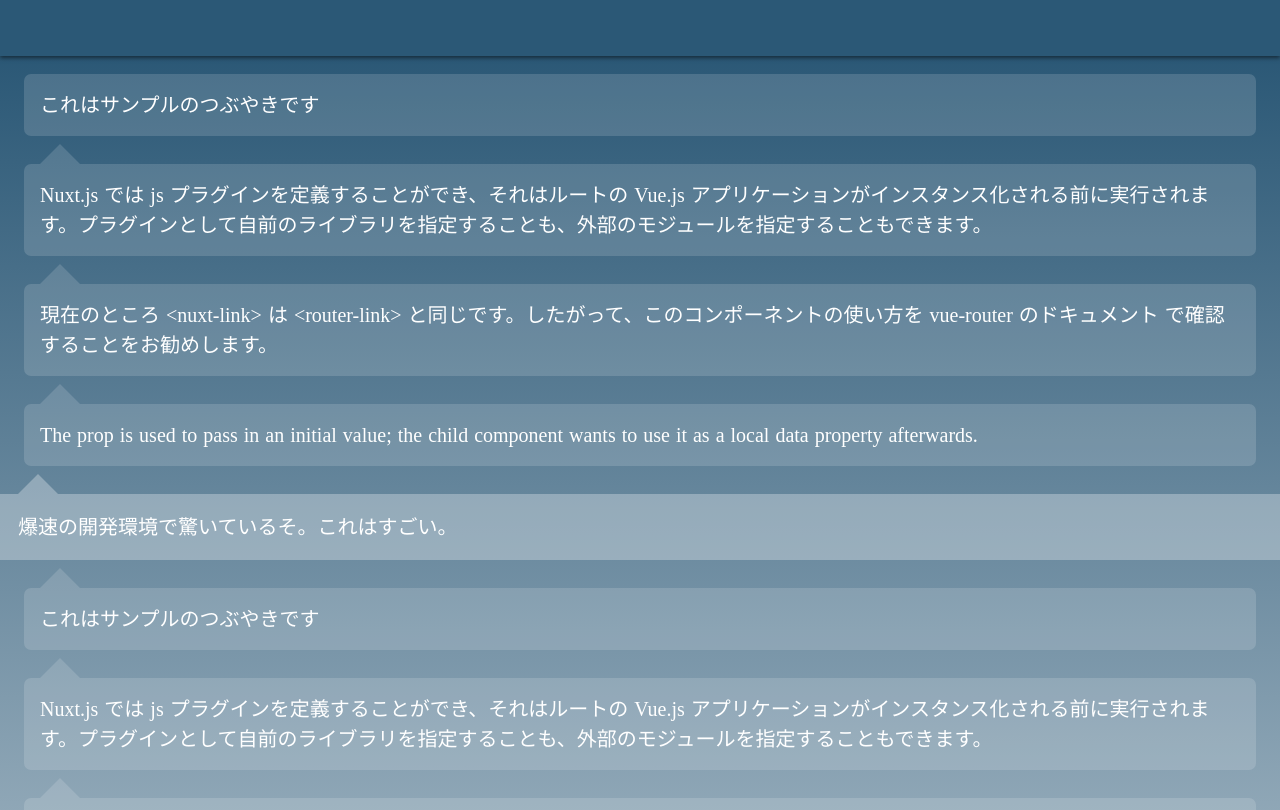
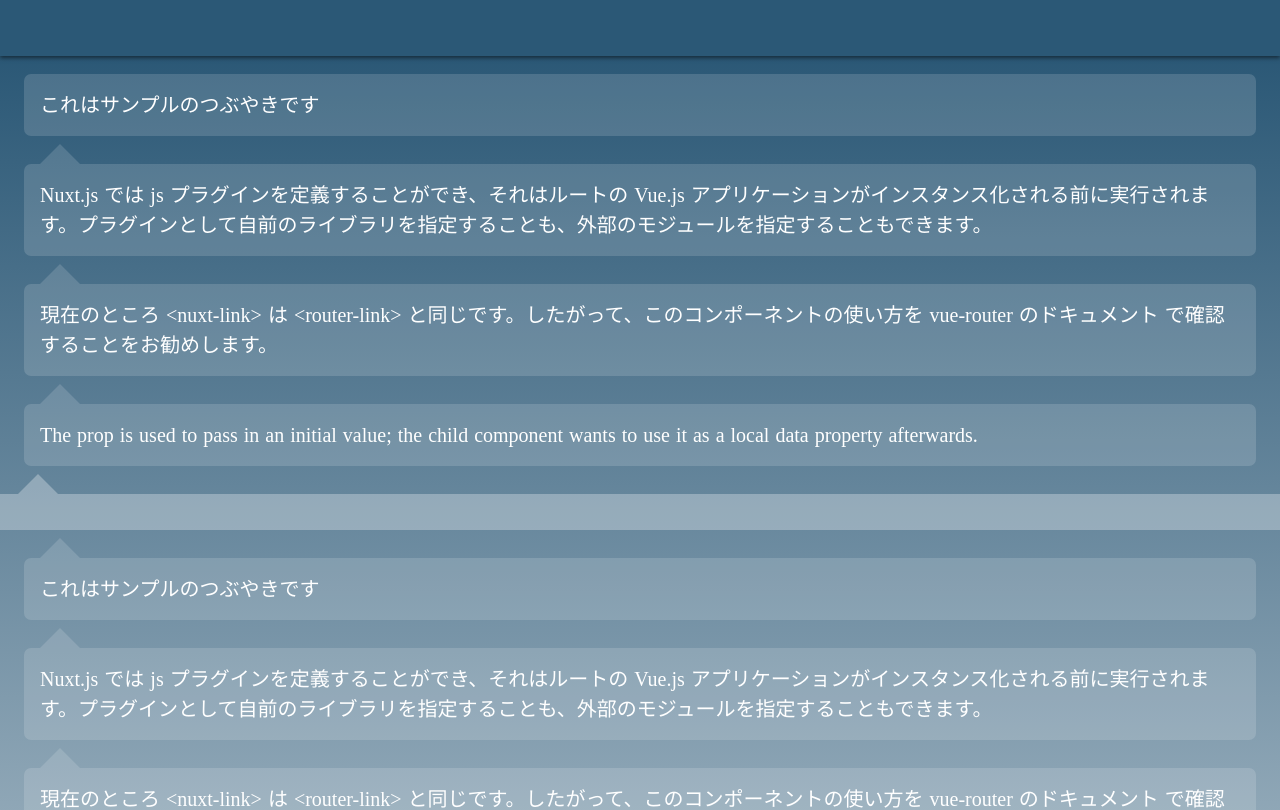
Before and after one commit to Spice-Z/DockHack-Nuxt, a Nuxt app: page /IDetail in a window 1280 px wide. Shown: the top 810 px of the page. Built offline with nearby package versions, Linux system fonts and the light colour scheme.

Commit message:
[update] vuex & heroku setting

```diff
--- a/components/Idea.vue
+++ b/components/Idea.vue
@@ -1,6 +1,6 @@
 <template>
   <div class="idea">
-    <p>{{idea.text}}</p>
+    <p>{{idea.idea_text}}</p>
   </div>
 </template>
 <script>
--- a/nuxt.config.js
+++ b/nuxt.config.js
@@ -15,6 +15,7 @@
   ** Customize the progress bar color
   */
   loading: { color: "#FFFFFF" },
+  modules: ["@nuxtjs/axios"],
   /*
   ** Build configuration
   */
--- a/pages/IDetail.vue
+++ b/pages/IDetail.vue
@@ -21,26 +21,26 @@
       id: "",
       pass: "",
       ideas: [
-        { id: 1, text: "これはサンプルのつぶやきです" },
+        { id: 1, idea_text: "これはサンプルのつぶやきです" },
         {
           id: 2,
-          text:
+          idea_text:
             "Nuxt.js では js プラグインを定義することができ、それはルートの Vue.js アプリケーションがインスタンス化される前に実行されます。プラグインとして自前のライブラリを指定することも、外部のモジュールを指定することもできます。"
         },
         {
           id: 3,
-          text:
+          idea_text:
             "現在のところ <nuxt-link> は <router-link> と同じです。したがって、このコンポーネントの使い方を vue-router のドキュメント で確認することをお勧めします。"
         },
         {
           id: 4,
-          text:
+          idea_text:
             "The prop is used to pass in an initial value; the child component wants to use it as a local data property afterwards."
         }
       ],
       Fidea: {
         id: 7,
-        text: "爆速の開発環境で驚いているそ。これはすごい。"
+        idea_text: "爆速の開発環境で驚いているそ。これはすごい。"
       }
     };
   },
--- a/pages/IL.vue
+++ b/pages/IL.vue
@@ -1,13 +1,18 @@
 <template>
   <div class="container">
-    <Idea v-for="(value, key) in ideas" v-bind:key="key" v-bind:value="value" class="idea-box" />
+    <Idea v-for="(value, key) in ideasx" v-bind:key="key+100" v-bind:value="value" class="idea-box" />
   </div>
 </template>
 
 <script>
+import { mapGetters } from "vuex";
 import Idea from "~/components/Idea.vue";
 
 export default {
+  async asyncData({ store }) {
+    await store.dispatch("initIdeas");
+    return {};
+  },
   components: {
     Idea
   },
@@ -17,24 +22,27 @@
       id: "",
       pass: "",
       ideas: [
-        { id: 1, text: "これはサンプルのつぶやきです" },
+        { id: 1, idea_text: "これはサンプルのつぶやきです" },
         {
           id: 2,
-          text:
+          idea_text:
             "Nuxt.js では js プラグインを定義することができ、それはルートの Vue.js アプリケーションがインスタンス化される前に実行されます。プラグインとして自前のライブラリを指定することも、外部のモジュールを指定することもできます。"
         },
         {
           id: 3,
-          text:
+          idea_text:
             "現在のところ <nuxt-link> は <router-link> と同じです。したがって、このコンポーネントの使い方を vue-router のドキュメント で確認することをお勧めします。"
         },
         {
           id: 4,
-          text:
+          idea_text:
             "The prop is used to pass in an initial value; the child component wants to use it as a local data property afterwards."
         }
       ]
     };
+  },
+  computed: {
+    ...mapGetters(["ideasx"])
   }
 };
 </script>
--- /dev/null
+++ b/store/index.js
@@ -0,0 +1,38 @@
+import Vuex from "vuex";
+
+const store = () =>
+  new Vuex.Store({
+    state: {
+      ideas: null
+    },
+    getters: {
+      ideasx: state => state.ideas
+    },
+    mutations: {
+      saveIdeas(state, { ideas }) {
+        state.ideas = ideas;
+      }
+    },
+    actions: {
+      async getIdeas({ commit }, { ideas }) {
+        if (!ideas) {
+          const api_ideas = await this.$axios.$get(
+            "http://dock-hack.herokuapp.com/api/general"
+          );
+        }
+        ideas = api_ideas;
+        commit("saveIdeas", { ideas });
+      },
+      async initIdeas({ commit }) {
+        if (this.state.ideas) {
+          return;
+        }
+        const ideas = await this.$axios.$get(
+          "http://dock-hack.herokuapp.com/api/general"
+        );
+        commit("saveIdeas", { ideas });
+      }
+    }
+  });
+
+export default store;
```
Also changed, not shown: package.json (+6 -1 lines), 2 other files (tests, documents, lock files or other folders).
